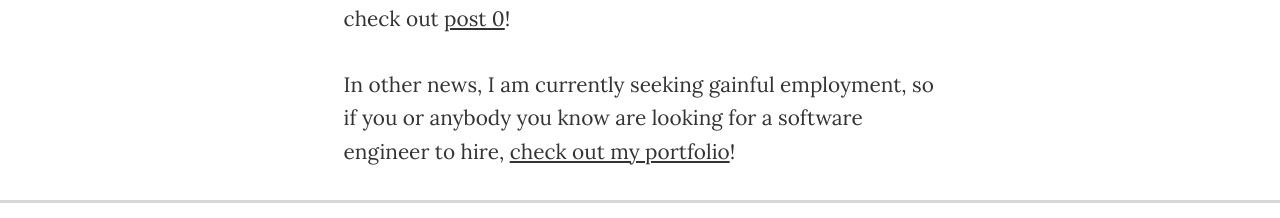
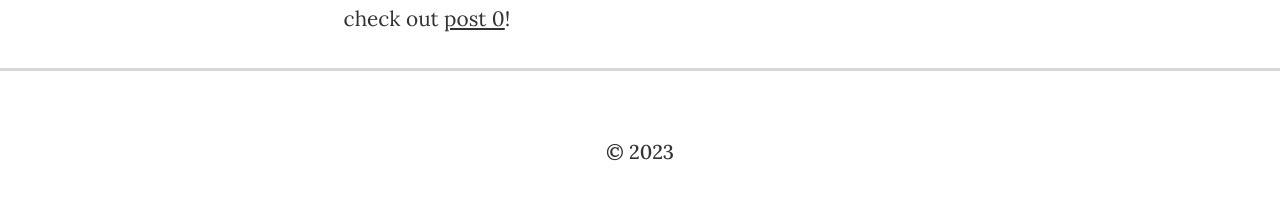
Before and after one commit to of20thmaine/pointlessproject, a SvelteKit app: page /about in a window 1280 px wide. Shown: the part 395-613 px from the top of the page. Built offline with nearby package versions, Linux system fonts and the light colour scheme; a web font is replaced by a local one.

Commit message:
Minor change to About

```diff
--- a/src/routes/about/+page.svelte
+++ b/src/routes/about/+page.svelte
@@ -17,10 +17,6 @@
         Hi y'all, I'm Bobby, the Pointless Project Guy. For an accounting of what this site is all about
         and why I created it, check out <a href="blog/hello-world">post 0</a>!
     </p>
-    <p>
-        In other news, I am currently seeking gainful employment, so if you or anybody you know are
-        looking for a software engineer to hire, <a href="https://www.bobbypalmer.dev/">check out my portfolio</a>!
-    </p>
 </div>
 
 <style>
```
